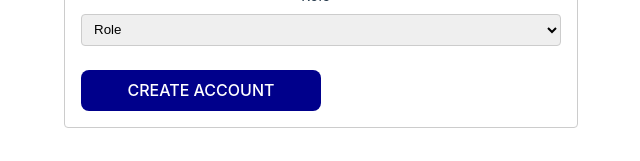
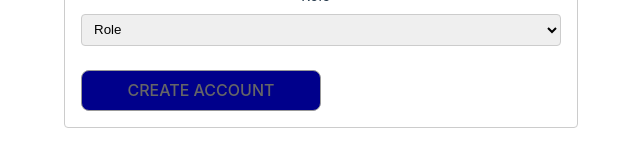
Before and after one commit to AbubakrAliFOX/Meta-React-Advanced-Demo, a React (Vite) app: page /form in a window 1280 px wide. Shown: the part 601-762 px from the top of the page, without its empty margins (319-959 px from the left). Built offline with nearby package versions, Linux system fonts and the light colour scheme.

Commit message:
Add button disabled functionality

```diff
--- a/src/components/Form/index.jsx
+++ b/src/components/Form/index.jsx
@@ -2,6 +2,7 @@ import { useState } from "react";
 import "./style.css";
 
 import PasswordMsg from "../PasswordMsg";
+import {validateEmail} from '../utlis';
 
 export default function Form() {
   const [password, setPassword] = useState("");
@@ -11,9 +12,23 @@ export default function Form() {
   const [email, setEmail] = useState("");
   const [role, setRole] = useState("");
   const handleBlur = (e) => {
-    console.log(e.target.value);
-    setTogglePasswordMsg(!togglePasswordMsg);
+    if (e.target.value.length < 8) {
+        console.log(e.target.value);
+        setTogglePasswordMsg(old => !old);
+    }
   }
+  const getIsFormValid = () => {
+    if (role == 'individual' || role == 'business') {
+        if(password.length > 8) {
+            if(firstname) {
+                if(validateEmail(email)) {
+                    return true;
+                }
+            }
+        }
+    }
+  }
+
   return (
     <>
       <div className="App">
@@ -47,6 +62,9 @@ export default function Form() {
               <input
                 value={email}
                 onChange={(e) => setEmail(e.target.value)}
+                onBlur={(e) => {
+                    console.log(validateEmail(e.target.value));
+                }}
                 id="email"
                 placeholder="Email address"
               />
@@ -58,7 +76,7 @@ export default function Form() {
               <input
                 value={password}
                 onChange={(e) => setPassword(e.target.value)}
-                onBlur={e => e.target.value.length > 8? null: () => handleBlur}
+                onBlur={handleBlur}
                 id="password"
                 placeholder="Password"
               />
@@ -78,10 +96,9 @@ export default function Form() {
                 <option value="business">Business</option>
               </select>
             </div>
-            <button type="submit">
+            <button disabled={!getIsFormValid()} type="submit">
               Create account
             </button>
-            {/* {disabled={!getIsFormValid()}} */}
           </fieldset>
         </form>
       </div>
--- /dev/null
+++ b/src/components/utlis/index.jsx
@@ -0,0 +1,7 @@
+export const validateEmail = (email) => {
+    return String(email)
+      .toLowerCase()
+      .match(
+        /^(([^<>()[\]\\.,;:\s@"]+(\.[^<>()[\]\\.,;:\s@"]+)*)|(".+"))@((\[[0-9]{1,3}\.[0-9]{1,3}\.[0-9]{1,3}\.[0-9]{1,3}\])|(([a-zA-Z\-0-9]+\.)+[a-zA-Z]{2,}))$/
+      );
+  };
```
